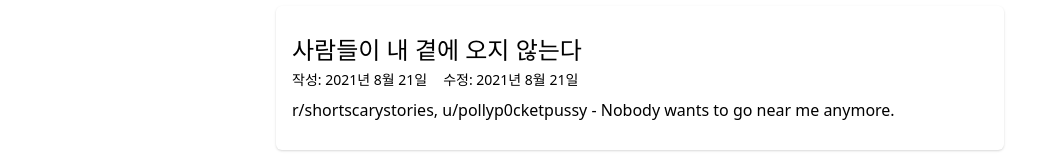
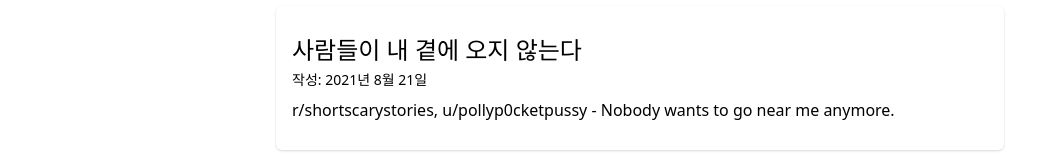
Before and after one commit to plastic041/blog-next, a Next.js app: page / in a window 1280 px wide. Shown: the part 143-303 px from the top of the page, without its empty margins (0-1045 px from the left). Built offline with nearby package versions, Linux system fonts and the light colour scheme; what @tailwindcss/typography would draw is missing.

Commit message:
show modified date if only exists

```diff
--- a/_posts/사람들이-내-곁에-오지-않는다.md
+++ b/_posts/사람들이-내-곁에-오지-않는다.md
@@ -2,7 +2,6 @@
 title: '사람들이 내 곁에 오지 않는다'
 excerpt: 'r/shortscarystories, u/pollyp0cketpussy - Nobody wants to go near me anymore.'
 date: '2021-08-21T14:00:00.000Z'
-modifiedDate: '2021-08-21T14:00:00.000Z'
 ---
 
 아무도 나에게 가까이 오지 않는다.
--- a/components/post-header.tsx
+++ b/components/post-header.tsx
@@ -10,7 +10,7 @@ type Props = {
   excerpt: string;
   coverImage?: string;
   date: string;
-  modifiedDate: string;
+  modifiedDate?: string;
 };
 
 const PostHeader = (post: Props) => {
@@ -28,10 +28,12 @@ const PostHeader = (post: Props) => {
             {'작성: '}
             <DateFormatter dateString={post.date} />
           </div>
-          <div>
-            {'수정: '}
-            <DateFormatter dateString={post.modifiedDate} />
-          </div>
+          {post.modifiedDate && (
+            <div>
+              {'수정: '}
+              <DateFormatter dateString={post.modifiedDate} />
+            </div>
+          )}
         </div>
       </div>
       <Separator />
--- a/components/post-preview.tsx
+++ b/components/post-preview.tsx
@@ -5,9 +5,9 @@ import React from 'react';
 type Props = {
   title: string;
   date: string;
-  modifiedDate: string;
+  modifiedDate?: string;
+  slug: string;
   excerpt: string;
-  slug: string;
 };
 
 const PostPreview = (post: Props) => {
@@ -21,10 +21,12 @@ const PostPreview = (post: Props) => {
               {'작성: '}
               <DateFormatter dateString={post.date} />
             </span>
-            <span>
-              {'수정: '}
-              <DateFormatter dateString={post.modifiedDate} />
-            </span>
+            {post.modifiedDate && (
+              <span>
+                {'수정: '}
+                <DateFormatter dateString={post.modifiedDate} />
+              </span>
+            )}
           </div>
           <p className="text-base">{post.excerpt}</p>
         </div>
--- a/types/post.ts
+++ b/types/post.ts
@@ -2,9 +2,9 @@ type PostType = {
   slug: string;
   title: string;
   date: string;
-  modifiedDate: string;
+  modifiedDate?: string;
+  excerpt: string;
   coverImage?: string;
-  excerpt: string;
   ogImage?: {
     url: string;
   };
```
